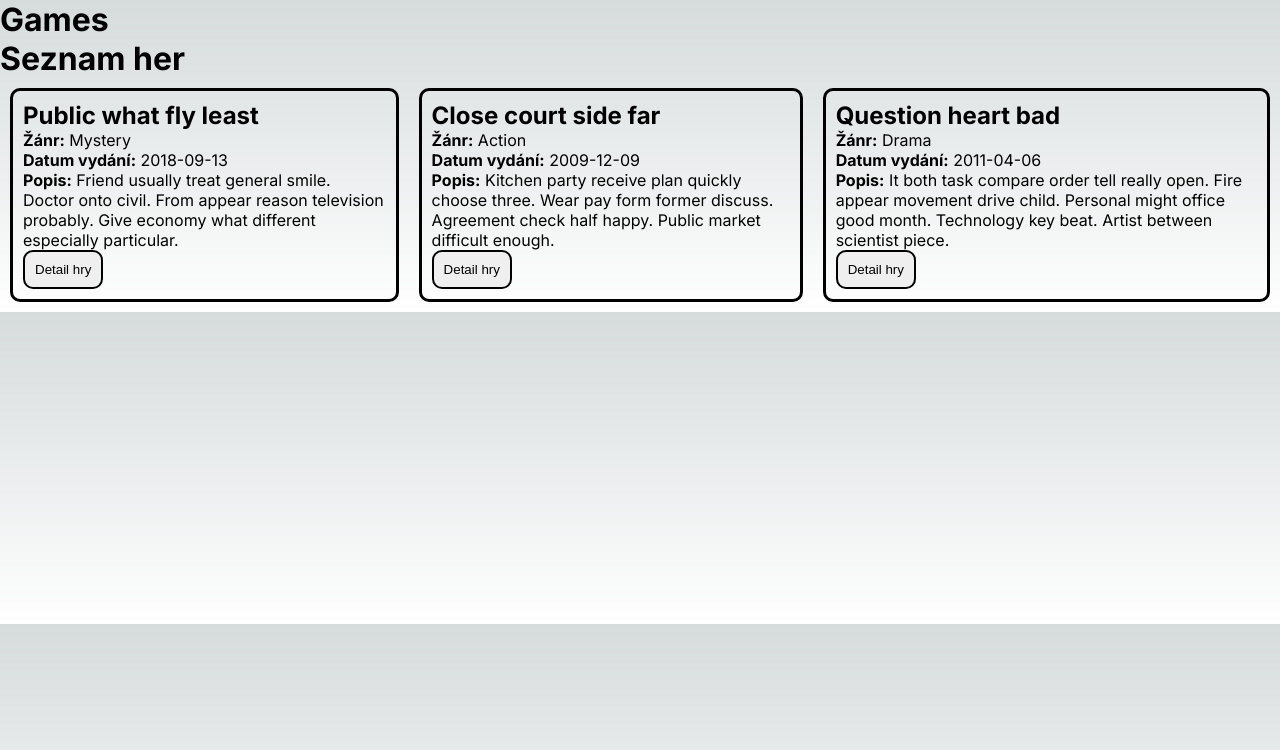
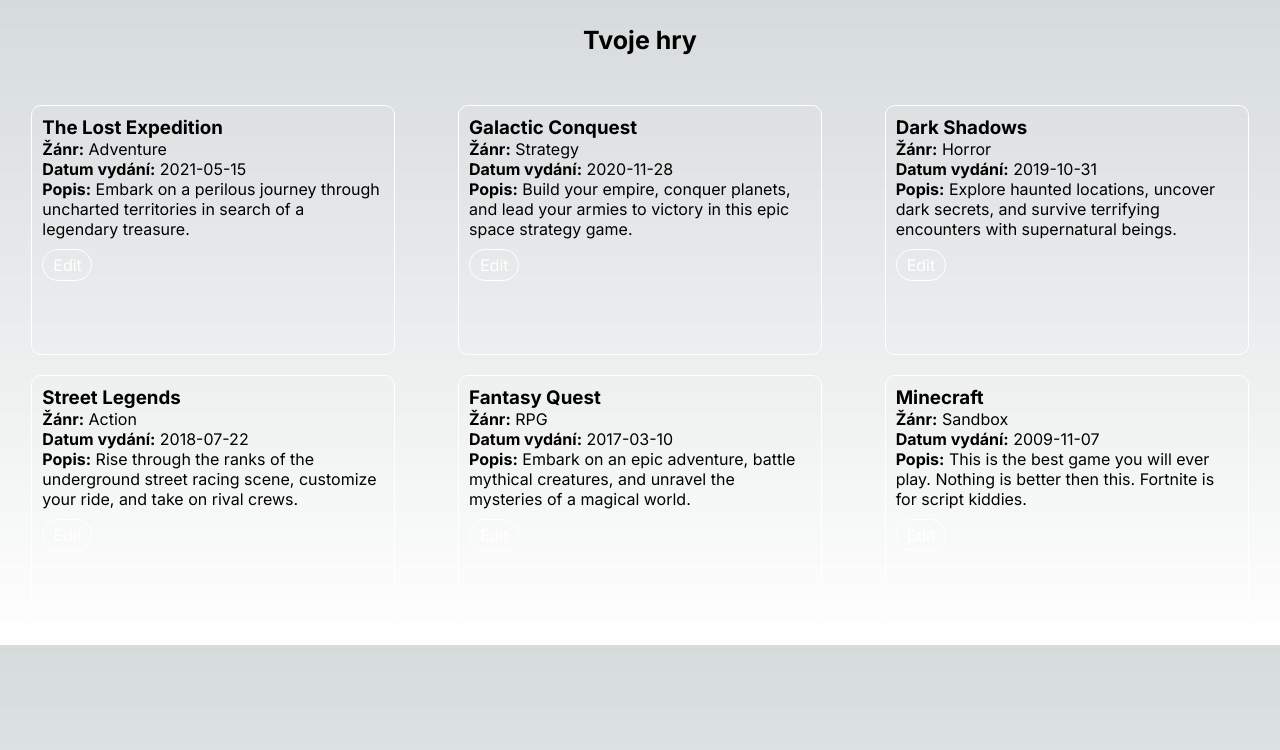
Before and after one commit to pamo12312/warrouting, a Next.js app: page /games in a window 1280 px wide. Shown: the top 750 px of the page. Built offline with nearby package versions, Linux system fonts and the light colour scheme.

Commit message:
nic jsem nepřidával

```diff
--- /dev/null
+++ b/src/app/games/[id]/page.js
@@ -0,0 +1,3 @@
+export default function Page({params}) {
+    return <p>{params.id}</p>
+}
--- a/src/app/games/games.module.css
+++ b/src/app/games/games.module.css
@@ -1,21 +1,33 @@
+.nadpis {
+    font-weight: bold;
+    font-size: 25px;
+    width: 100%;
+    text-align: center;
+    margin-top: 25px;
+}
 
-.home{
-    background-color: grey;
+.cardlist {
+    margin-top: 50px;
+    display: flex;
+    justify-content: space-around;
+    flex-wrap: wrap;
+    list-style-type: none;
 }
-.card{
-  margin: 10px;
+
+.card {
+    width: calc(30% - 20px);
+    height: 250px;
+    margin-bottom: 20px;
+    border: white 1px solid;
+    padding: 10px;
     border-radius: 10px;
-    padding: 10px;
+}
 
-    border-style: solid;
-
+.editButton {
+    color: #ffffff;
+    border: white 1px solid;
+    border-radius: 20px;
+    width: 50px;
+    padding: 5px 10px;
+    margin-top: 10px;
 }
-.container{
-    display: flex;
-}
-.gameButton{
-
-    border-style: solid;
-    border-radius: 10px;
-    padding: 10px;
-}
--- a/src/app/games/page.js
+++ b/src/app/games/page.js
@@ -1,56 +1,68 @@
-import styles from './games.module.css'
+import styles from './games.module.css';
 import Link from "next/link";
-export default function Page() {
-    const gamesData = [
+
+export const gamesData = [
     {
         "id": 1,
-            "title": "Public what fly least",
-            "genre": "Mystery",
-            "release_date": "2018-09-13",
-            "description": "Friend usually treat general smile. Doctor onto civil. From appear reason television probably. Give economy what different especially particular."
+        "title": "The Lost Expedition",
+        "genre": "Adventure",
+        "release_date": "2021-05-15",
+        "description": "Embark on a perilous journey through uncharted territories in search of a legendary treasure."
     },
     {
         "id": 2,
-            "title": "Close court side far",
-            "genre": "Action",
-            "release_date": "2009-12-09",
-            "description": "Kitchen party receive plan quickly choose three. Wear pay form former discuss. Agreement check half happy. Public market difficult enough."
+        "title": "Galactic Conquest",
+        "genre": "Strategy",
+        "release_date": "2020-11-28",
+        "description": "Build your empire, conquer planets, and lead your armies to victory in this epic space strategy game."
     },
     {
-            "id": 20,
-            "title": "Question heart bad",
-            "genre": "Drama",
-            "release_date": "2011-04-06",
-            "description": "It both task compare order tell really open. Fire appear movement drive child. Personal might office good month. Technology key beat. Artist between scientist piece."
+        "id": 3,
+        "title": "Dark Shadows",
+        "genre": "Horror",
+        "release_date": "2019-10-31",
+        "description": "Explore haunted locations, uncover dark secrets, and survive terrifying encounters with supernatural beings."
+    },
+    {
+        "id": 4,
+        "title": "Street Legends",
+        "genre": "Action",
+        "release_date": "2018-07-22",
+        "description": "Rise through the ranks of the underground street racing scene, customize your ride, and take on rival crews."
+    },
+    {
+        "id": 5,
+        "title": "Fantasy Quest",
+        "genre": "RPG",
+        "release_date": "2017-03-10",
+        "description": "Embark on an epic adventure, battle mythical creatures, and unravel the mysteries of a magical world."
+    },
+    {
+        "id": 6,
+        "title": "Minecraft",
+        "genre": "Sandbox",
+        "release_date": "2009-11-07",
+        "description": "This is the best game you will ever play. Nothing is better then this. Fortnite is for script kiddies."
     }
-    ];
+]
 
-    return (<div>
-        <h1 className="home">Games</h1>
-
-
-
+export default function Dashboard() {
+    return (
         <div>
-        <h1>Seznam her</h1>
-        <div className={styles.container}>
+            <p className={styles.nadpis}>Tvoje hry</p>
+            <ul className={styles.cardlist}>
                 {gamesData.map(game => (
-                <div key={game.id}>
-                    <div className={styles.card}>
-                        <h2>{game.title}</h2>
-                        <p><strong>Žánr:</strong> {game.genre}</p>
-                        <p><strong>Datum vydání:</strong> {game.release_date}</p>
-                        <p><strong>Popis:</strong> {game.description}</p>
-                        <button className={styles.gameButton}>
-                            <Link className={styles.link} href={`/games/${game.id}`}>
-                                Detail hry
+                    <li key={game.id} className={styles.card}>
+                        <h3 className={styles.title}>{game.title}</h3>
+                        <p className={styles.genre}><strong>Žánr:</strong> {game.genre}</p>
+                        <p className={styles.releaseDate}><strong>Datum vydání:</strong> {game.release_date}</p>
+                        <p className={styles.description}><strong>Popis:</strong> {game.description}</p>
+                        <Link href={`/games/${game.id}/edit`}>
+                            <p className={styles.editButton}>Edit</p>
                         </Link>
-
-                        </button>
+                    </li>
+                ))}
+            </ul>
         </div>
-                </div>
-            ))}
-        </div>
-    </div>
-        </div>
-    )
+    );
 }
--- a/src/app/homepage/Homepage.module.css
+++ /dev/null
@@ -1,3 +0,0 @@
-.home{
-    background-color: grey;
-}
--- a/src/app/page.js
+++ b/src/app/page.js
@@ -1,4 +1,3 @@
-import Image from "next/image";
 import styles from "./page.module.css";
 import Link from 'next/link'
 export default function Home() {
@@ -6,7 +5,7 @@ export default function Home() {
 
 <div>
     <div className={styles.container}>
-Uvodni stranka     </div>
+Úvodni stránka     </div>
     <div className={styles.content}>
         Projekt: Aplikace pro Správu Her<br/>
         Tento projekt se zaměřuje na vytvoření jednoduché aplikace pro správu her využívající framework Next.js a jeho
--- a/src/app/page.module.css
+++ b/src/app/page.module.css
@@ -15,5 +15,6 @@ background-color: blue;
   color: white;
   border-style: none;
     border-radius: 10px;
-
+display: flex;
+  justify-content: center;
 }
```
Also changed, not shown: src/app/gameid/page.js (deleted, +0 -39 lines), src/app/games/[id]/edit/page.js (added, +19 -0 lines), src/app/games/[id]/edit/page.module.css (added, +32 -0 lines), src/app/homepage/page.js (deleted, +0 -7 lines), src/app/gameid/gameidd.module.css (deleted). Lines whose indentation alone changed are shown as unchanged.
